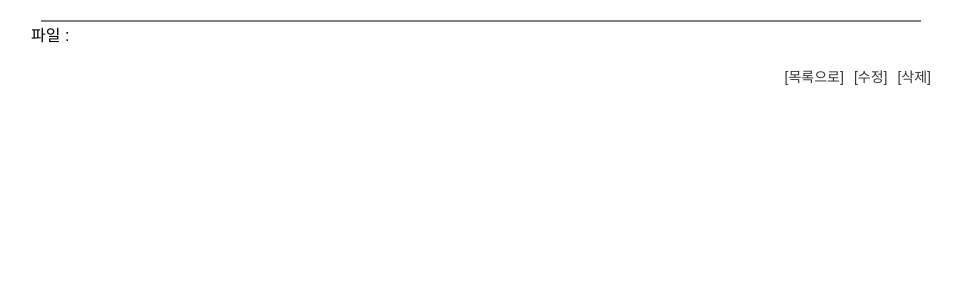
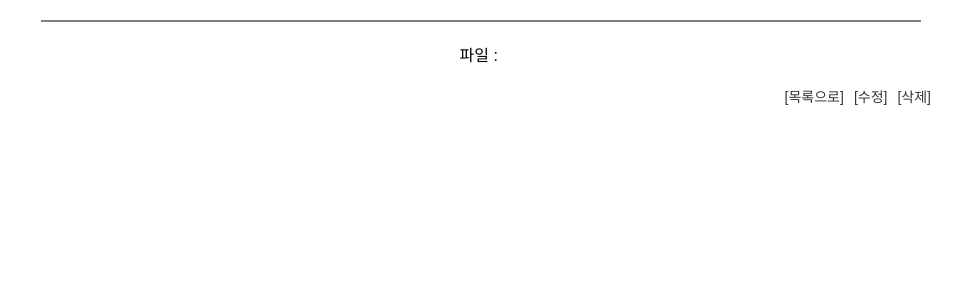
Before and after one commit to Hosu-Shin/2022_GreenAcademy, a PHP site: page /read.php?idx=1 in a window 1280 px wide. Shown: the top 300 px of the page, without its empty margins (159-1120 px from the left). Run offline with PHP 8.4, Linux system fonts and the light colour scheme; data that the repository does not hold is empty.

Commit message:
Update style3.css

```diff
--- a/DB connect Practice/practice_5/css/style3.css
+++ b/DB connect Practice/practice_5/css/style3.css
@@ -34,11 +34,14 @@ ul li {
     width: 900px;
     position: relative;
     word-break: break-all;
+    text-align: center;
+    margin-top: 10px;
 }
 
 #user_info {
     font-size: 12px;
     margin-top: 3px;
+    text-align: right;
 }
 #user_info ul li {
     float: left;
@@ -50,10 +53,13 @@ ul li {
     height: 2px;
     background: grey;
     margin-top: 20px;
+    margin-bottom: 20px;
 }
+
 
 #bo_content {
     margin-top: 20px;
+    text-align: center;
 }
 
 #bo_ser {
```
